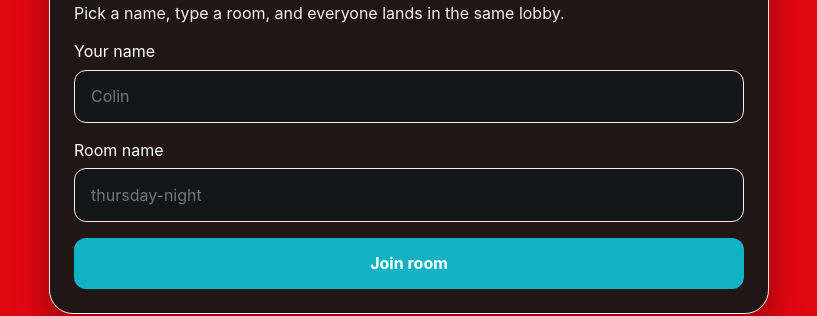
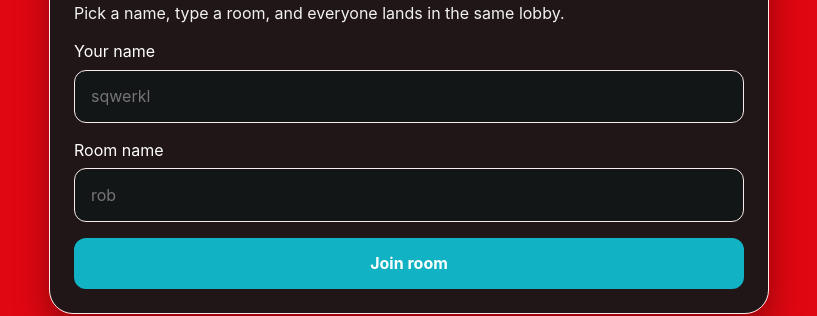
Before and after one commit to ColinRoitt/hog, a React (Vite) app in the folder client/: page / in a window 1280 px wide. Shown: the part 290-606 px from the top of the page, without its empty margins (231-1048 px from the left). Built offline with nearby package versions, Linux system fonts and the light colour scheme; what shared would draw is missing.

Commit message:
auto detect room name from url

```diff
--- a/client/src/pages/JoinPage.jsx
+++ b/client/src/pages/JoinPage.jsx
@@ -1,4 +1,4 @@
-import { useState } from "react";
+import { useState, useEffect } from "react";
 
 export function JoinPage({ initialName, initialRoom, onJoin, error }) {
   const [playerName, setPlayerName] = useState(initialName);
@@ -8,6 +8,15 @@ export function JoinPage({ initialName, initialRoom, onJoin, error }) {
     event.preventDefault();
     onJoin({ playerName, roomName });
   }
+
+  // on page load if urlparam set of roomname then auto populate this field
+  useEffect(() => {
+    const urlParams = new URLSearchParams(window.location.search);
+    const room = urlParams.get("room");
+    if (room) {
+      setRoomName(room);
+    }
+  }, []);
 
   return (
     <main className="shell">
@@ -24,7 +33,7 @@ export function JoinPage({ initialName, initialRoom, onJoin, error }) {
             <input
               value={playerName}
               onChange={(event) => setPlayerName(event.target.value)}
-              placeholder="Colin"
+              placeholder="sqwerkl"
               maxLength={24}
             />
           </label>
@@ -34,7 +43,7 @@ export function JoinPage({ initialName, initialRoom, onJoin, error }) {
             <input
               value={roomName}
               onChange={(event) => setRoomName(event.target.value)}
-              placeholder="thursday-night"
+              placeholder="rob"
               maxLength={24}
             />
           </label>
```
